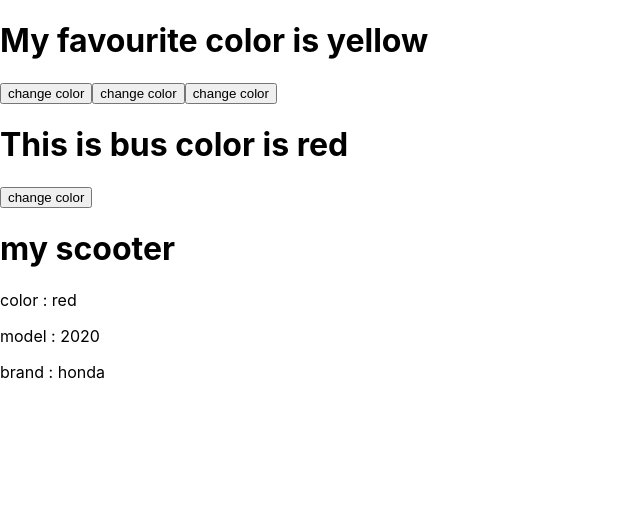
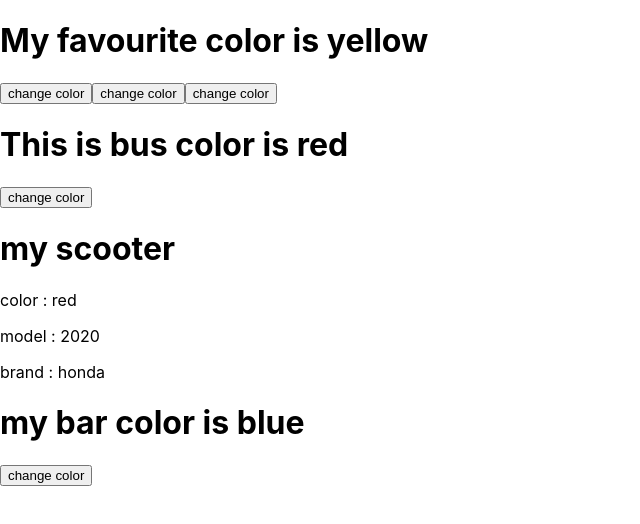
Before and after one commit to Bijon2002/react_learnings, a React (Create React App) app: page / in a window 1280 px wide. Shown: the top 524 px of the page, without its empty margins (0-640 px from the left). Built offline with nearby package versions, Linux system fonts and the light colour scheme.

Commit message:
using state in class components

```diff
--- /dev/null
+++ b/src/components/Bar.js
@@ -0,0 +1,22 @@
+import React from 'react';
+
+
+class Bar extends React.Component {
+
+    constructor() {
+        super();
+        this.state = {color: 'blue' };
+    }
+    render() {
+        return (
+        <>
+
+        <h1>my bar color is {this.state.color}</h1>
+        <button onClick={() => this.setState({ color: 'red' })}>change color</button>
+
+        </>
+        );
+
+}
+}
+export default Bar;
--- a/src/index.js
+++ b/src/index.js
@@ -9,6 +9,7 @@ import Favouritecolor from './components/favouritecolor';
 import Bus from "./components/Bus";
 
   import Scooter from './components/Scooter';
+import Bar from './components/Bar';
 
 
 
@@ -20,6 +21,8 @@ root.render(
     <Favouritecolor/>
     <Bus/>
     <Scooter/>
+
+    <Bar/>
     {/* <Gar/> */}
     {/* <Header/> */}
   </React.StrictMode>
```
